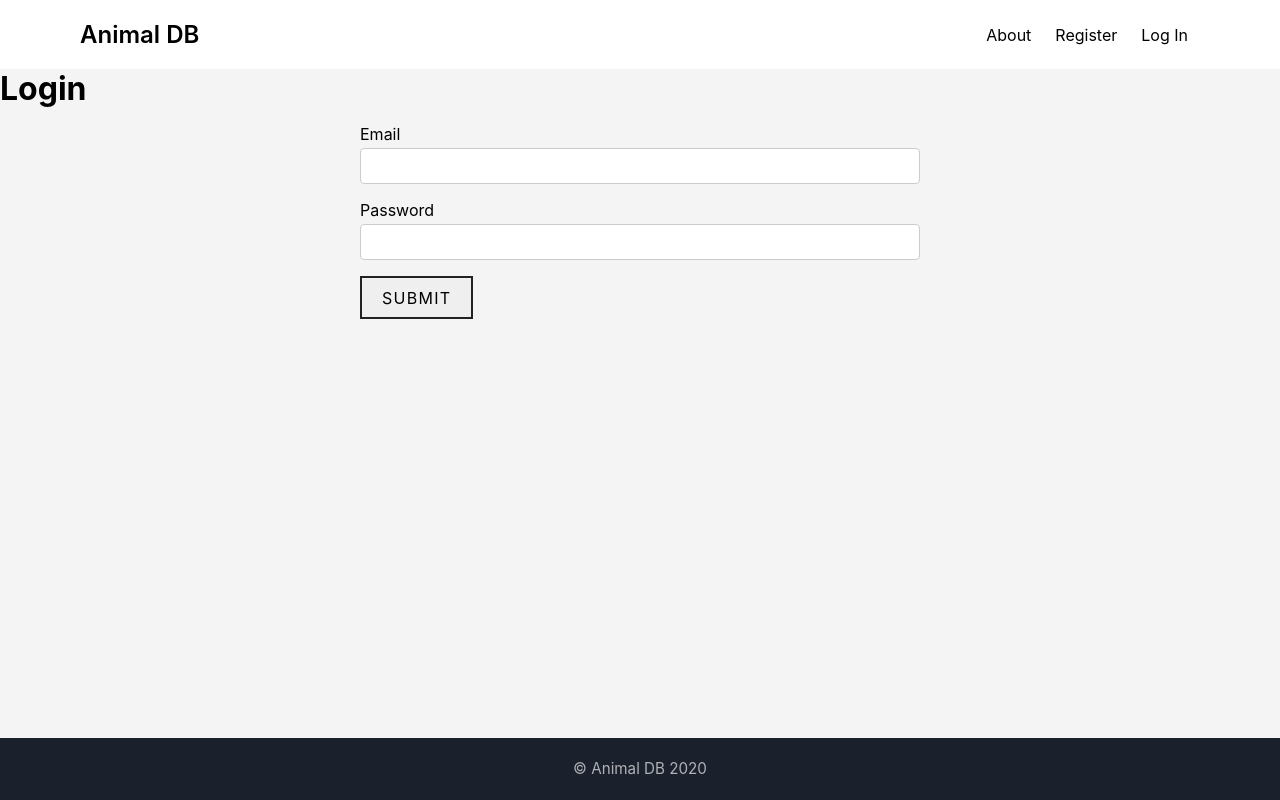
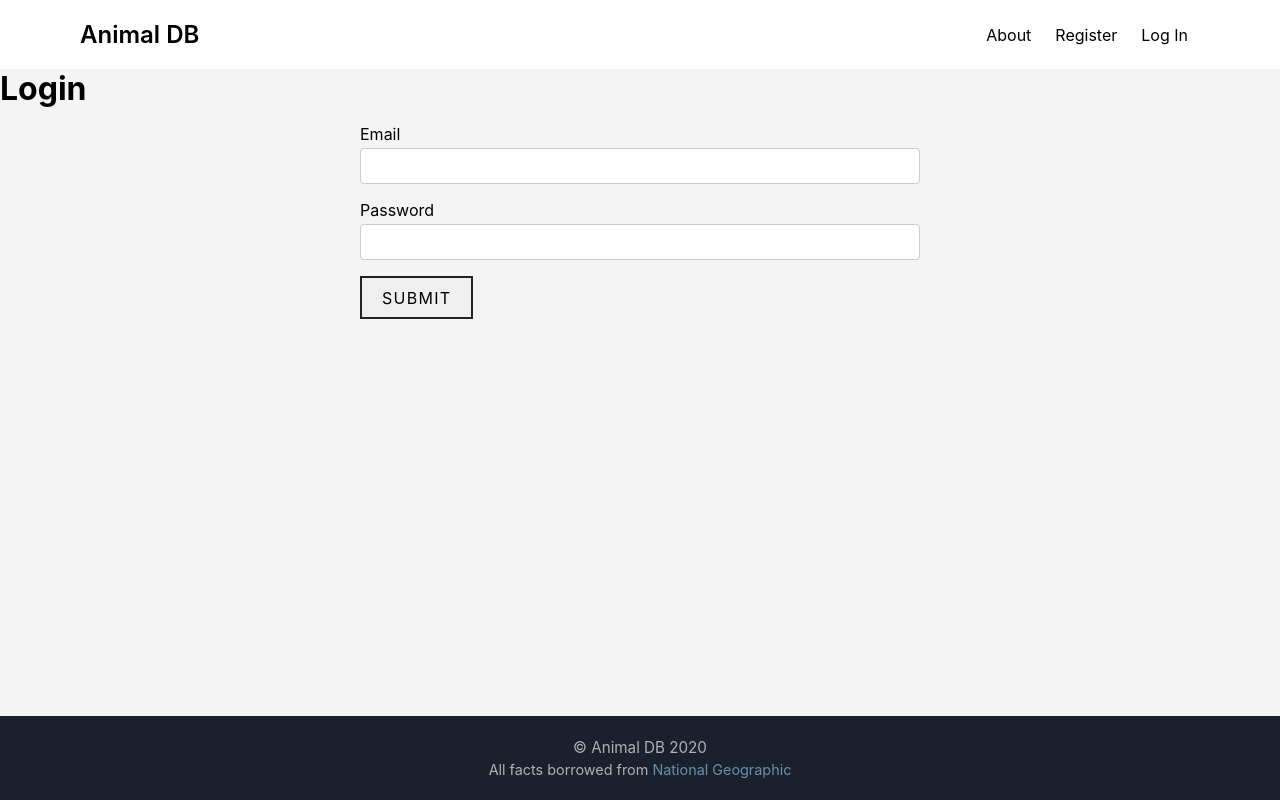
Before and after one commit to apcurran/animal-db-client, a React (Create React App) app: page /user/login in a window 1280 px wide. Built offline with nearby package versions, Linux system fonts and the light colour scheme.

Commit message:
Updated footer for citation

```diff
--- a/src/components/Footer.js
+++ b/src/components/Footer.js
@@ -4,6 +4,9 @@ export default function Footer() {
     return (
         <footer>
             <h3 className="footer__title">&copy; Animal DB 2020</h3>
+            <h4 className="footer__cite">
+                All facts borrowed from <a href="https://www.nationalgeographic.com/animals/" target="_blank" className="footer__cite__link">National Geographic</a>
+            </h4>
         </footer>
     )
 }
--- a/src/index.css
+++ b/src/index.css
@@ -286,6 +286,9 @@ header {
 /* Footer */
 
 footer {
+  display: flex;
+  flex-direction: column;
+  align-items: center;
   padding: 1.35rem 0;
   color: #fff;
   background-color: #1A202C;
@@ -296,6 +299,17 @@ footer {
   font-size: .95rem;
   font-weight: 400;
   opacity: .65;
+  margin-bottom: .3rem;
+}
+
+.footer__cite {
+  font-size: .9rem;
+  font-weight: 400;
+  opacity: .65;
+}
+
+.footer__cite__link {
+  color: #90CDF4;
 }
 
 /* Media Queries */
```
